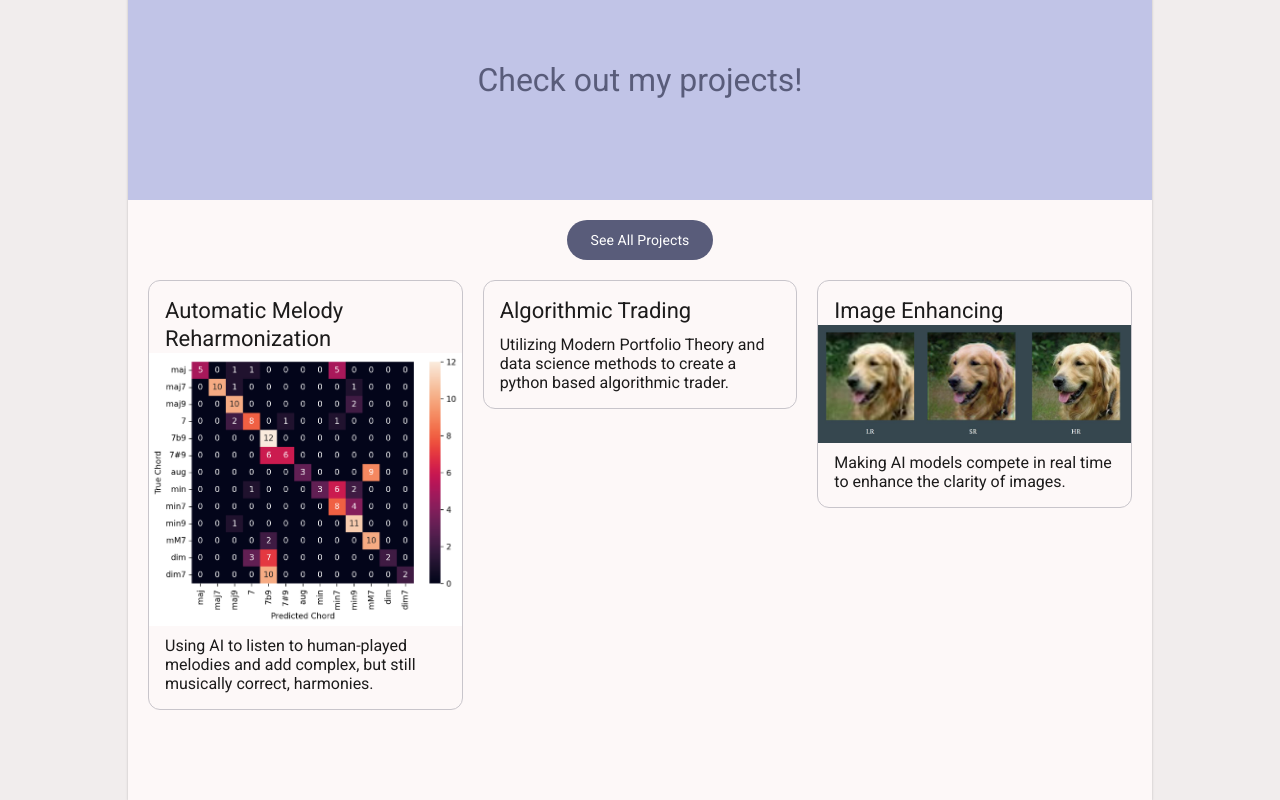
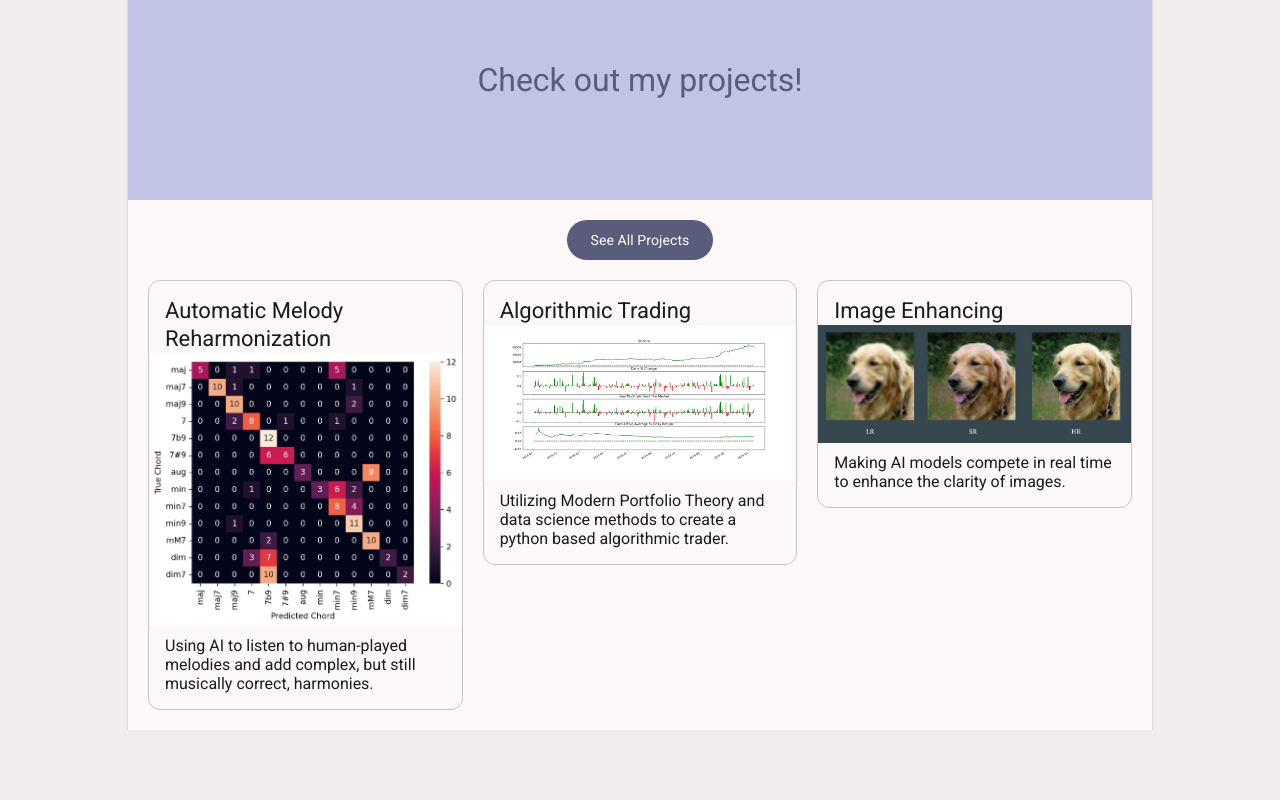
Before and after one commit to durbin3/website, an Angular app: page / in a window 1280 px wide. Shown: the part 448-1248 px from the top of the page. After the commit the page ends 1178 px from the top, so only its background shows below. Built offline with nearby package versions, Linux system fonts and the light colour scheme.

Commit message:
add mpt image to home page

```diff
--- a/src/app/pages/home-page/home-page.scss
+++ b/src/app/pages/home-page/home-page.scss
@@ -62,7 +62,7 @@
     display: grid;
     gap:20px;
     grid-template-columns: 1fr 1fr 1fr;
-    grid-template-rows: 500px;
+    // grid-template-rows: 500px;
     max-width: 100%;
     min-height: 0;
     min-width: 0;
--- a/src/app/pages/home-page/home-page.ts
+++ b/src/app/pages/home-page/home-page.ts
@@ -21,6 +21,7 @@ export class HomePage {
             title: 'Algorithmic Trading',
             description:
                 'Utilizing Modern Portfolio Theory and data science methods to create a python based algorithmic trader.',
+            imgPath: 'mpt_balance.png'
         },
         {
             title: 'Image Enhancing',
```
Also changed, not shown: src/assets/images/mpt_balance.png (added).
